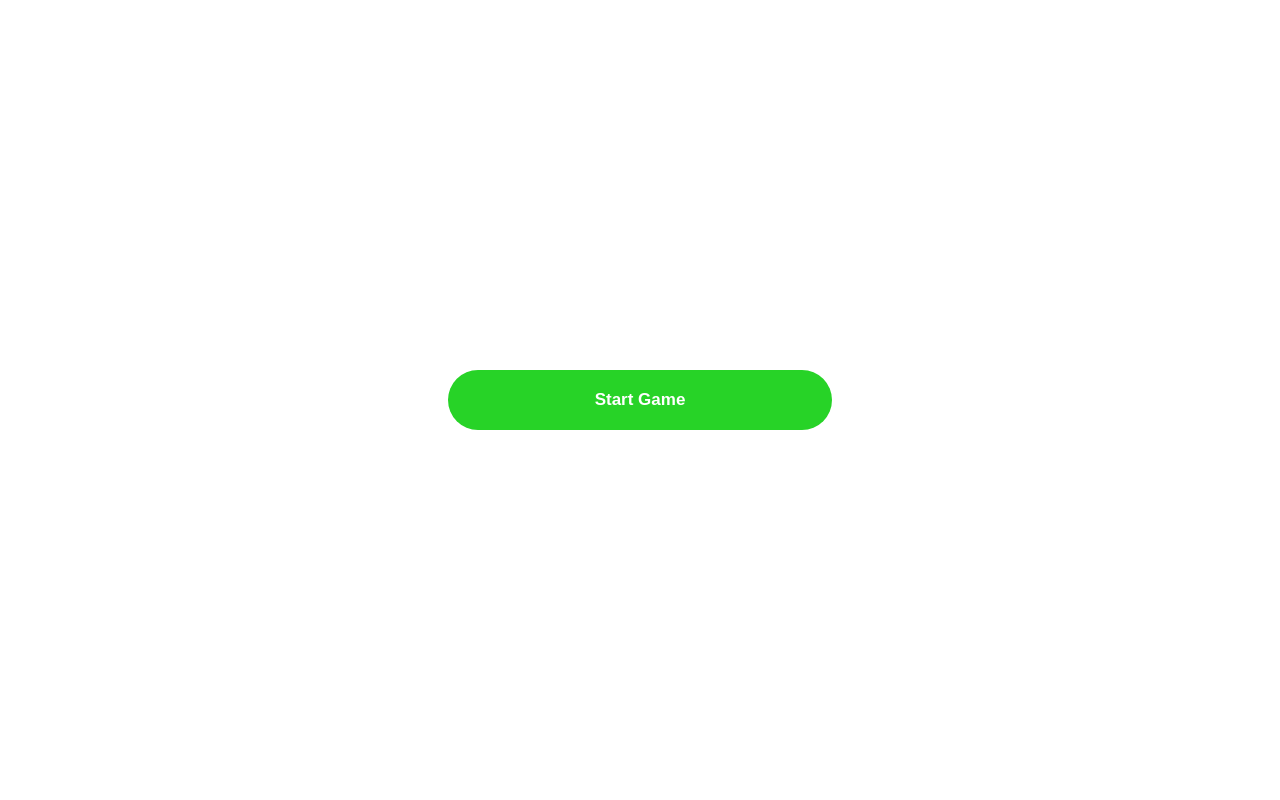
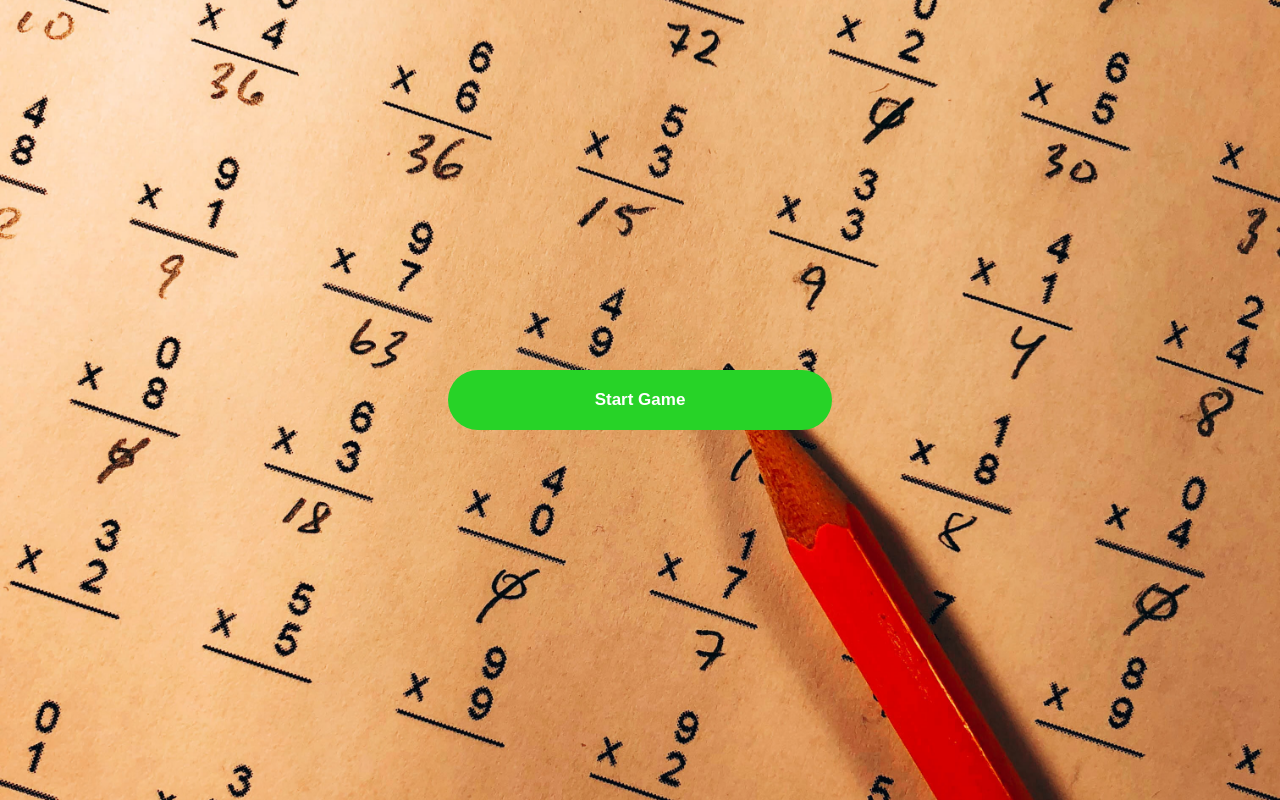
Before and after one commit to REETNY/quizapp, a plain HTML site: page index.html in a window 1280 px wide. Drawn offline with Linux system fonts and the light colour scheme.

Commit message:
BG added

```diff
--- a/styles.css
+++ b/styles.css
@@ -14,6 +14,10 @@ body{
     display: flex;
     justify-content: center;
     align-items: center;
+    background: url(/BG/quiz.jpg);
+    background-size: cover;
+    background-position: center;
+    background-repeat: no-repeat;
 }
 
 .quiz-body{
```
Also changed, not shown: BG/quiz.jpg (added).
